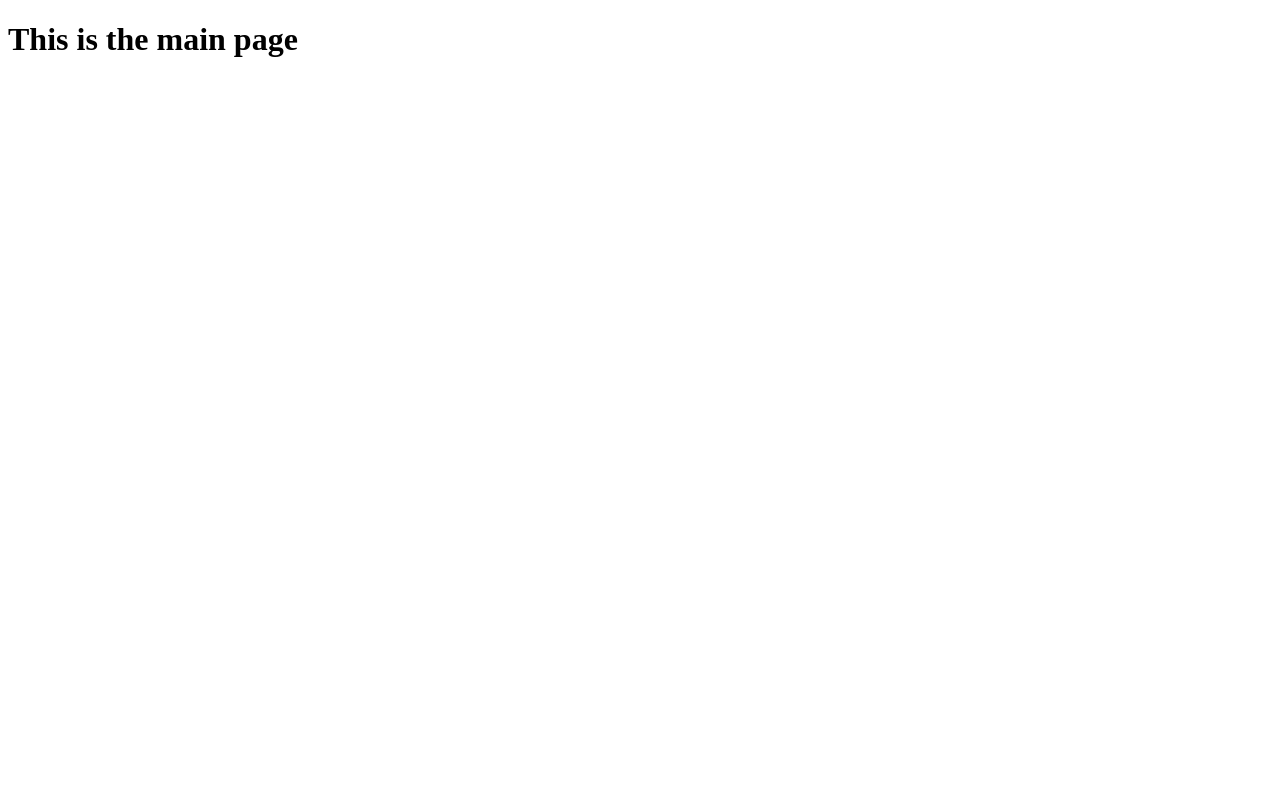
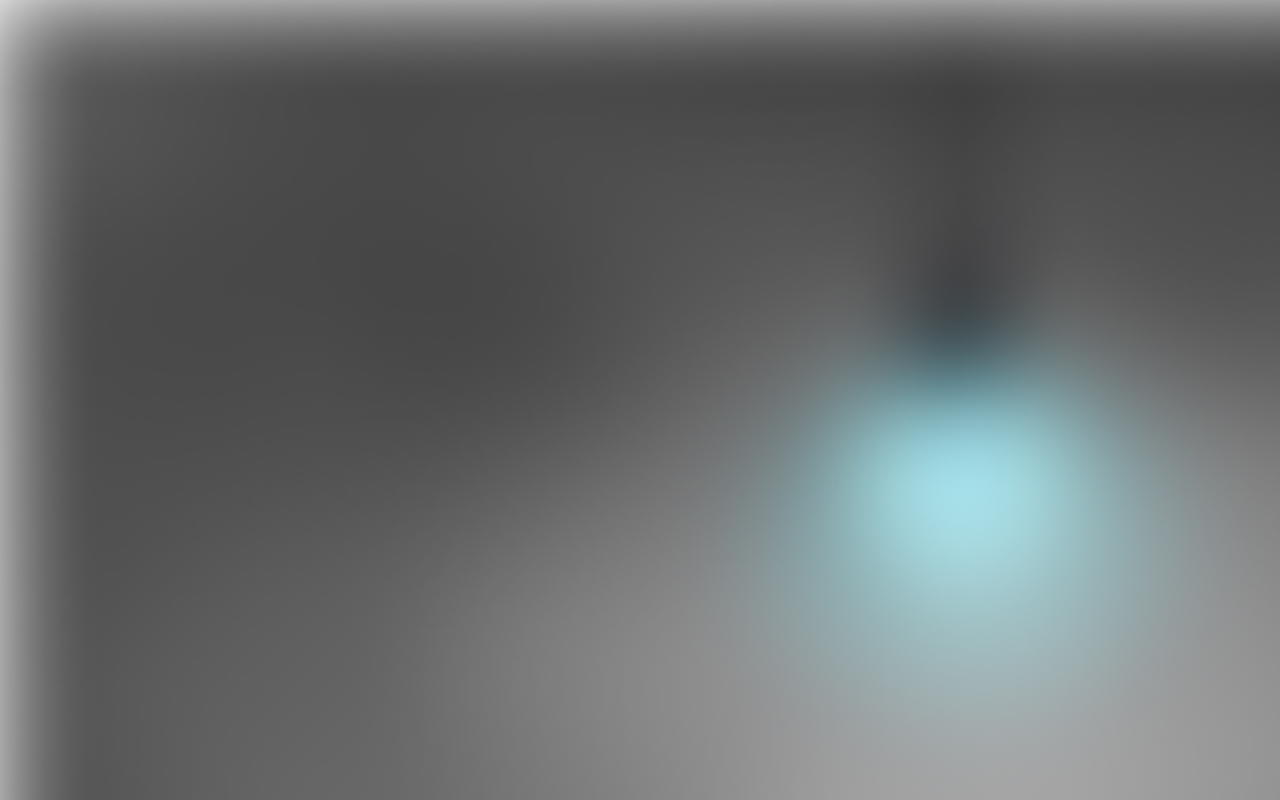
Before and after one commit to pjceva/ScriptType, a React (Vite) app in the folder type-front/: page / in a window 1280 px wide. Built offline with nearby package versions, Linux system fonts and the light colour scheme.

Commit message:
background

```diff
--- a/type-front/index.html
+++ b/type-front/index.html
@@ -4,7 +4,7 @@
     <meta charset="UTF-8" />
     <link rel="icon" type="image/svg+xml" href="/vite.svg" />
     <meta name="viewport" content="width=device-width, initial-scale=1.0" />
-    <title>Vite + React + TS</title>
+    <title>ScriptType</title>
   </head>
   <body>
     <div id="root"></div>
--- a/type-front/src/App.tsx
+++ b/type-front/src/App.tsx
@@ -1,8 +1,15 @@
+import { BrowserRouter } from "react-router-dom";
 import { AppRoutes } from "./Routes"
+import { GlobalStyle } from "./styles/global";
+
 
 function App() {
   return(
-    <AppRoutes />
+    <>
+      <GlobalStyle />
+      <AppRoutes />
+    </>
+
   );
 
 }
--- a/type-front/src/components/LogoContainer/index.tsx
+++ b/type-front/src/components/LogoContainer/index.tsx
@@ -1,7 +1,6 @@
 export const Container = () =>{
     return (
         <>
-
         </>
     )
 }
--- a/type-front/src/pages/main/Main.tsx
+++ b/type-front/src/pages/main/Main.tsx
@@ -1,7 +1,9 @@
+import { Background } from "./styles"
+
 export const Main = () =>{
     return (
-        <>
-            <h1>This is the main page</h1>
-        </>
+        <Background>
+
+        </Background>
     )
 }
--- /dev/null
+++ b/type-front/src/pages/main/styles.tsx
@@ -0,0 +1,9 @@
+import styled from "styled-components";
+import backimg from "../../imgs/background.jpg"
+
+export const Background = styled.section`
+    background-image: url(${backimg});
+    width: 100%;
+    height: 100vh;
+
+`;
--- /dev/null
+++ b/type-front/src/styles/global.tsx
@@ -0,0 +1,10 @@
+import { createGlobalStyle } from "styled-components";
+
+export const GlobalStyle = createGlobalStyle`
+    body{
+        margin: 0;
+        padding: 0;
+        box-sizing: border-box;
+    }
+
+`
--- a/type-front/tsconfig.json
+++ b/type-front/tsconfig.json
@@ -16,6 +16,6 @@
     "noEmit": true,
     "jsx": "react-jsx"
   },
-  "include": ["src"],
+  "include": ["src", "src/App.tsx"],
   "references": [{ "path": "./tsconfig.node.json" }]
 }
```
Also changed, not shown: type-front/src/imgs/background.jpg (added).
